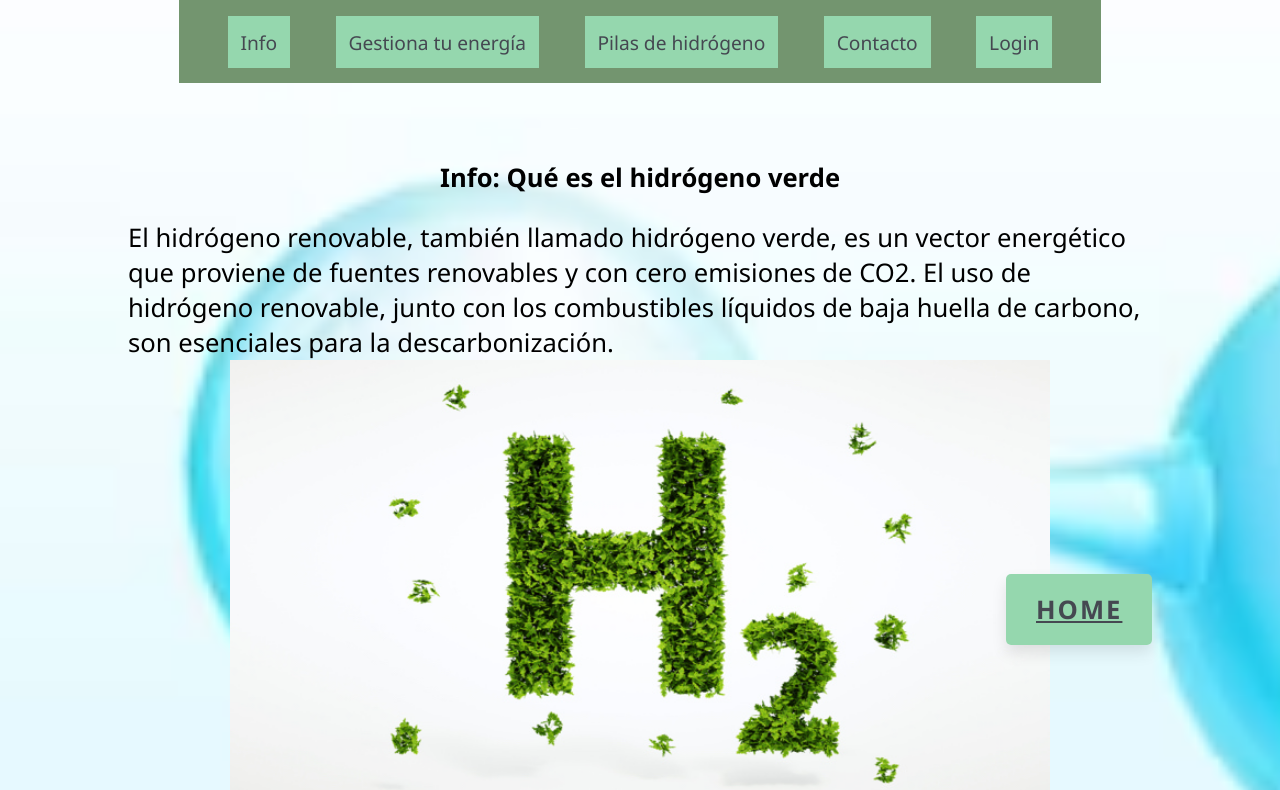
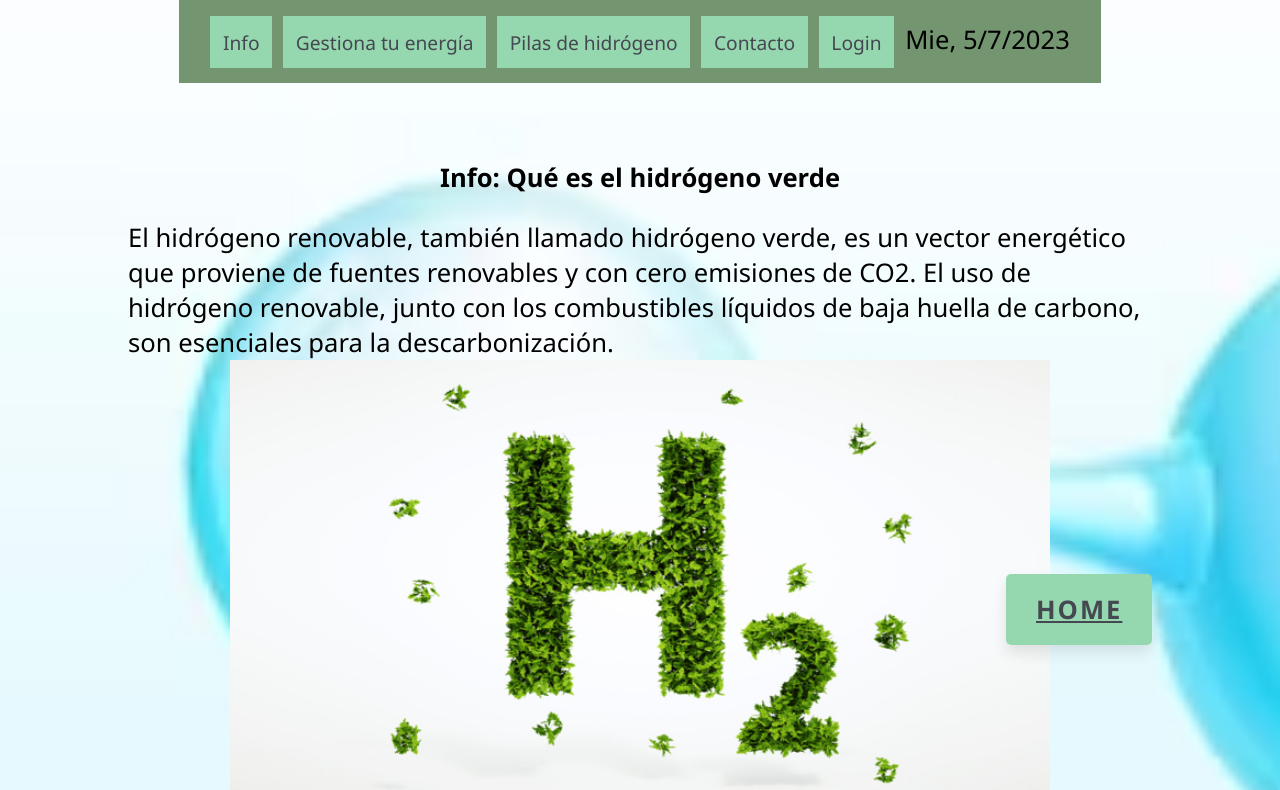
Before and after one commit to jorge-ariznabarreta-zabala/Examen-MF0950-2-UF1302, a plain HTML site: page index.html in a window 1280 px wide. Shown: the part 115-905 px from the top of the page. Drawn offline with Linux system fonts and the light colour scheme; a web font is replaced by a local one.

Commit message:
checkbox

```diff
--- /dev/null
+++ b/functional.js
@@ -0,0 +1,27 @@
+//Escribir la fecha en #date
+let cajaFecha=document.getElementById("date");
+let fechaHoy= new Date();
+ console.log(fechaHoy.toLocaleDateString('es-ES'));
+let fecha=fechaHoy.toLocaleDateString('es-ES');
+const dias = [
+    'Dom',
+    'Lun',
+    'Mar',
+    'Mie',
+    'Jue',
+    'Vie',
+    'Sab',
+  ];
+  const numeroDia = fechaHoy.getDay();
+  const nombreDia = dias[numeroDia];
+  cajaFecha.innerText= `${nombreDia}, ${fecha}`
+
+  //Checkbox para activar Submit
+  let checkbox= document.getElementById("privacity")
+  let submitButton= document.getElementById("submitButton")
+  checkbox.addEventListener("change", buttonEnabler)
+  function buttonEnabler(){
+    console.log(submitButton.disabled);
+    console.log(checkbox.checked);
+    submitButton.disabled=!checkbox.checked
+}
--- a/index.html
+++ b/index.html
@@ -21,6 +21,7 @@
 					<li><a href="#fuelcell"> Pilas de hidrógeno </a></li>
 					<li><a href="#contact"> Contacto </a></li>
 					<li><a href="login.html"> Login </a></li>
+					<li id="date"></li>
 				</ul>
 			</nav>
 		</header>
@@ -132,8 +133,8 @@
 						form="contact"
 						placeholder="Resizing in CSS resize: none|both|horizontal|vertical|initial|inherit;"></textarea>
 					<p><input type="checkbox" id="privacity" name="privacity">
-                        <label for="vehicle1"> He leído y acepto la política de privacidad</label><br>
-                        <input type="submit"/>
+                        <label for="privacity"> He leído y acepto la política de privacidad</label><br>
+                        <input id="submitButton" type="submit"disabled/>
                         <input type="reset" /></p>
 				</fieldset>
 			</form>
@@ -147,4 +148,5 @@
 			</div>
 		</footer>
 	</body>
+	<script type="module" src="functional.js"></script>
 </html>
```
